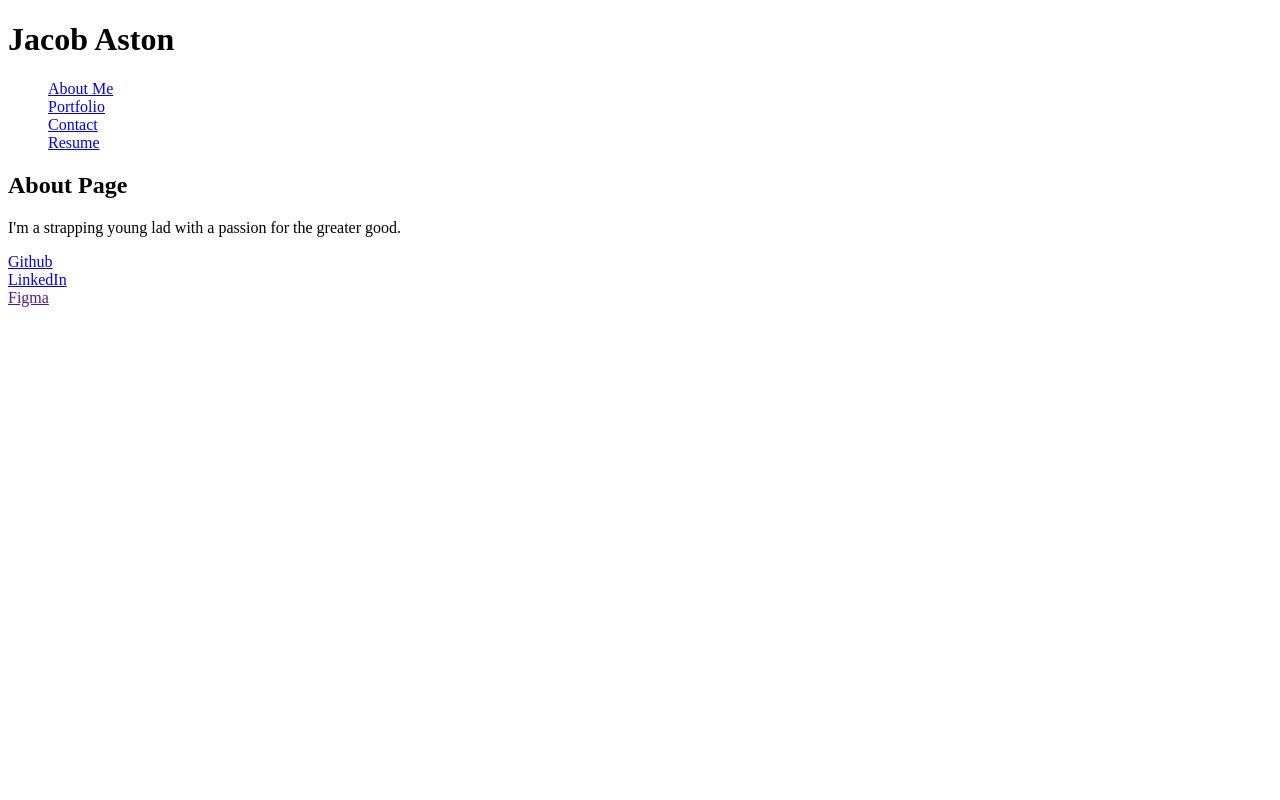
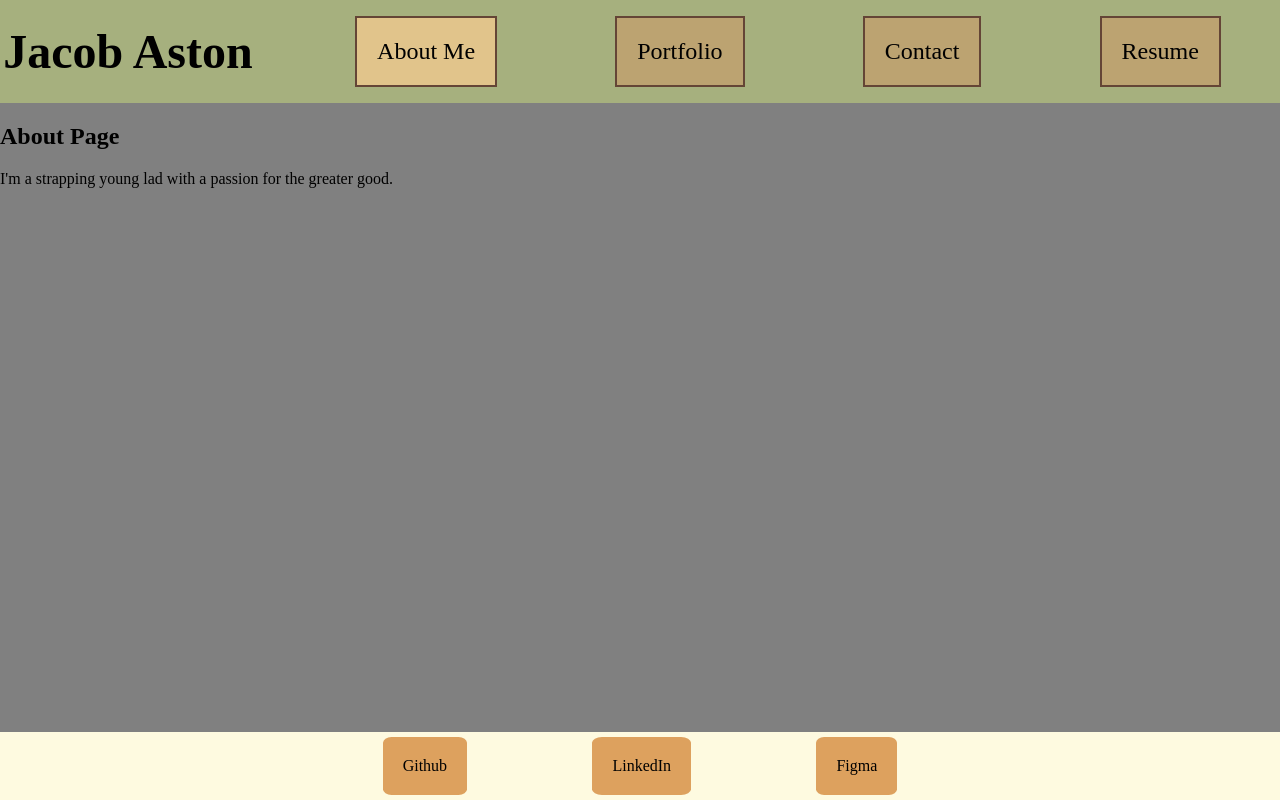
Before and after one commit to Jacob-Aston/react-portfolio, a React (Create React App) app in the folder react-portfolio/: page / in a window 1280 px wide. Built offline with nearby package versions, Linux system fonts and the light colour scheme; the HTML template or start-up script is replaced by a standard one.

Commit message:
Worked on css styling

```diff
--- a/react-portfolio/src/App.js
+++ b/react-portfolio/src/App.js
@@ -2,9 +2,11 @@ import React from "react";
 import Header from './components/Header';
 import Footer from "./components/Footer";
 
+import "./styles/App.css"
+
 function App() {
   return (
-    <div>
+    <div className="app">
       <Header />
       <Footer />
     </div>
--- a/react-portfolio/src/components/Footer.js
+++ b/react-portfolio/src/components/Footer.js
@@ -1,17 +1,24 @@
 import React from "react";
+
+import "../styles/Footer.css";
 
 export default function Footer() {
   return (
-    <div>
-      <div>
-      <a href="https://github.com/Jacob-Aston">Github</a>
+    <footer>
+      <div className="footer-links">
+        <a className="link" href="https://github.com/Jacob-Aston">
+          Github
+        </a>
+        <a
+          className="link"
+          href="https://www.linkedin.com/in/jacob-aston-69bb57265/"
+        >
+          LinkedIn
+        </a>
+        <a className="link" href="">
+          Figma
+        </a>
       </div>
-      <div>
-      <a href="https://www.linkedin.com/in/jacob-aston-69bb57265/">LinkedIn</a>
-      </div>
-      <div>
-      <a href="">Figma</a>
-      </div>
-    </div>
+    </footer>
   );
 }
--- a/react-portfolio/src/components/Header.js
+++ b/react-portfolio/src/components/Header.js
@@ -4,6 +4,8 @@ import About from "./pages/About";
 import Portfolio from "./pages/Portfolio";
 import Contact from "./pages/Contact";
 import Resume from "./pages/Resume";
+
+import "../styles/Header.css";
 
 export default function Header() {
   const [currentPage, setCurrentPage] = useState("About");
@@ -27,8 +29,13 @@ export default function Header() {
 
   return (
     <div>
-      <h1>Jacob Aston</h1>
-      <Navigation currentPage={currentPage} handlePageChange={handlePageChange} />
+      <div className="header-container">
+        <h1>Jacob Aston</h1>
+        <Navigation
+          currentPage={currentPage}
+          handlePageChange={handlePageChange}
+        />
+      </div>
       {renderPage()}
     </div>
   );
--- a/react-portfolio/src/components/Navigation.js
+++ b/react-portfolio/src/components/Navigation.js
@@ -1,9 +1,9 @@
 import React from "react";
+import "../styles/Navigation.css"
 
 function Navigation({ currentPage, handlePageChange }) {
   return (
-    <ul className="nav nav-tabs">
-      <div className="nav-item">
+    <ul className="nav">
         <a
           href="#about"
           onClick={() => handlePageChange("About")}
@@ -11,8 +11,6 @@ function Navigation({ currentPage, handlePageChange }) {
         >
           About Me
         </a>
-      </div>
-      <div className="nav-item">
         <a
           href="#portfolio"
           onClick={() => handlePageChange("Portfolio")}
@@ -20,8 +18,6 @@ function Navigation({ currentPage, handlePageChange }) {
         >
           Portfolio
         </a>
-      </div>
-      <div className="nav-item">
         <a
           href="#contact"
           onClick={() => handlePageChange("Contact")}
@@ -29,8 +25,6 @@ function Navigation({ currentPage, handlePageChange }) {
         >
           Contact
         </a>
-      </div>
-      <div className="nav-item">
         <a
           href="#resume"
           onClick={() => handlePageChange("Resume")}
@@ -38,7 +32,6 @@ function Navigation({ currentPage, handlePageChange }) {
         >
           Resume
         </a>
-      </div>
     </ul>
   );
 }
--- a/react-portfolio/src/components/Project.js
+++ b/react-portfolio/src/components/Project.js
@@ -1,11 +1,12 @@
 import React from "react";
+import "../styles/Project.css";
 
 export default function Project(props) {
   return (
     <ul>
       {props.projects.map((project) => (
-        <div key={project.id}>
-          <img src={project.image} alt=""></img>
+        <div class="project-container" key={project.id}>
+          <img class="project-image" src={project.image} alt=""></img>
           <div class="project-title">{project.title}</div>
           <div class="project-deployed">{project.deployed}</div>
           <div class="project-repo">{project.repo}</div>
--- a/react-portfolio/src/components/pages/Contact.js
+++ b/react-portfolio/src/components/pages/Contact.js
@@ -1,6 +1,8 @@
 import React, { useRef, useState } from "react";
 import emailjs from "@emailjs/browser";
 import validator from "validator";
+
+import "../../styles/Contact.css";
 
 export default function Contact() {
   const form = useRef();
@@ -26,17 +28,17 @@ export default function Contact() {
       );
   };
 
-const [ emailError, setEmailError ] = useState("");
-const [ hasMessage, setHasMessage ] = useState("");
+  const [emailError, setEmailError] = useState("");
+  const [hasMessage, setHasMessage] = useState("");
 
   function validateEmail(e) {
     const email = e.target.value;
 
     if (validator.isEmail(email)) {
-      setEmailError("")
+      setEmailError("");
     }
     if (!validator.isEmail(email)) {
-      setEmailError("Enter a valid email adress.")
+      setEmailError("Enter a valid email adress.");
     }
   }
 
@@ -44,24 +46,31 @@ const [ hasMessage, setHasMessage ] = useState("");
     const message = e.target.value;
 
     if (message) {
-      setHasMessage("")
+      setHasMessage("");
     }
     if (!message) {
-      setHasMessage("A message is required to contact me.")
+      setHasMessage("A message is required to contact me.");
     }
   }
 
   return (
-    <form ref={form} onSubmit={sendEmail}>
-      <label>Name</label>
-      <input type="text" name="user_name" required />
-      <label>Email</label>
-      <input type="email" name="user_email" onBlur={(e) => validateEmail(e)} required/>
-      <label>Message</label>
-      <textarea name="message" onBlur={(e) => validateMessage(e)} required/>
-      <div>{emailError}</div>
-      <div>{hasMessage}</div>
-      <input type="submit" value="Send" />
-    </form>
+    <div className="form-container">
+      <form ref={form} onSubmit={sendEmail}>
+        <label>Name:</label>
+        <input type="text" name="user_name" required />
+        <label>Email:</label>
+        <input
+          type="email"
+          name="user_email"
+          onBlur={(e) => validateEmail(e)}
+          required
+        />
+        <label>Message:</label>
+        <textarea name="message" onBlur={(e) => validateMessage(e)} required />
+        <div>{emailError}</div>
+        <div>{hasMessage}</div>
+        <input className="submit-btn" type="submit" value="Send" />
+      </form>
+    </div>
   );
 }
--- /dev/null
+++ b/react-portfolio/src/styles/App.css
@@ -0,0 +1,6 @@
+body {
+    margin: 0;
+    margin-bottom: 100px;
+    padding: 0;
+    background-color: gray;
+}
--- /dev/null
+++ b/react-portfolio/src/styles/Contact.css
@@ -0,0 +1,30 @@
+form {
+    display: flex;
+    flex-direction: column;
+}
+
+form input {
+    width: 60%;
+    height: 50px;
+    font-size: 2em;
+}
+
+textarea {
+    height: 300px;
+    font-size: 2em;
+}
+
+label {
+    margin: 20px;
+    font-size: 1.8em;
+}
+
+.submit-btn {
+    margin-top: 20px;
+    width: 30%;
+}
+
+.form-container {
+    margin: auto;
+    width: 80%;
+}
--- /dev/null
+++ b/react-portfolio/src/styles/Footer.css
@@ -0,0 +1,22 @@
+footer {
+  background-color: #fefae0;
+  position: fixed;
+  width: 100%;
+  bottom: 0;
+}
+
+.footer-links {
+  margin: auto;
+  display: flex;
+  justify-content: space-around;
+  width: 50%;
+}
+
+.link {
+  text-decoration: none;
+  color: black;
+  padding: 20px;
+  margin: 5px;
+  border-radius: 10%;
+  background-color: #dda15e;
+}
--- /dev/null
+++ b/react-portfolio/src/styles/Header.css
@@ -0,0 +1,16 @@
+* {
+    box-sizing: border-box;
+}
+
+h1 {
+    margin: auto;
+    font-size: 3em;
+}
+
+.header-container {
+    height: auto;
+    width: auto;
+    background-color: #a6b07e;
+    display: flex;
+    align-items: center;
+}
--- /dev/null
+++ b/react-portfolio/src/styles/Navigation.css
@@ -0,0 +1,26 @@
+* {
+    box-sizing: border-box;
+}
+
+.nav {
+    width: 80%;
+    display: flex;
+    flex-direction: row;
+    justify-content: space-around;
+    align-items: center;
+}
+
+.nav-link {
+    box-sizing: border-box;
+    padding: 20px;
+    border: 2px solid;
+    border-color: #644536;
+    background-color: #bca371;
+    text-decoration: none;
+    color: black;
+    font-size: 1.5em;
+}
+
+.nav-link.active {
+    background-color: #e1c48b;
+}
--- /dev/null
+++ b/react-portfolio/src/styles/Project.css
@@ -0,0 +1,34 @@
+* {
+  box-sizing: border-box;
+}
+
+.project-container {
+    position: relative;
+  width: 30%;
+}
+
+.project-image {
+  width: 100%;
+}
+
+.project-title {
+  position: absolute;
+  top: 8px;
+  left: 16px;
+  background-color: whitesmoke;
+}
+
+.project-deployed {
+  position: absolute;
+  bottom: 16px;
+  left: 20%;
+  background-color: whitesmoke;
+}
+
+.project-repo {
+  position: absolute;
+  bottom: 8px;
+  right: 20%;
+  background-color: whitesmoke;
+
+}
```
